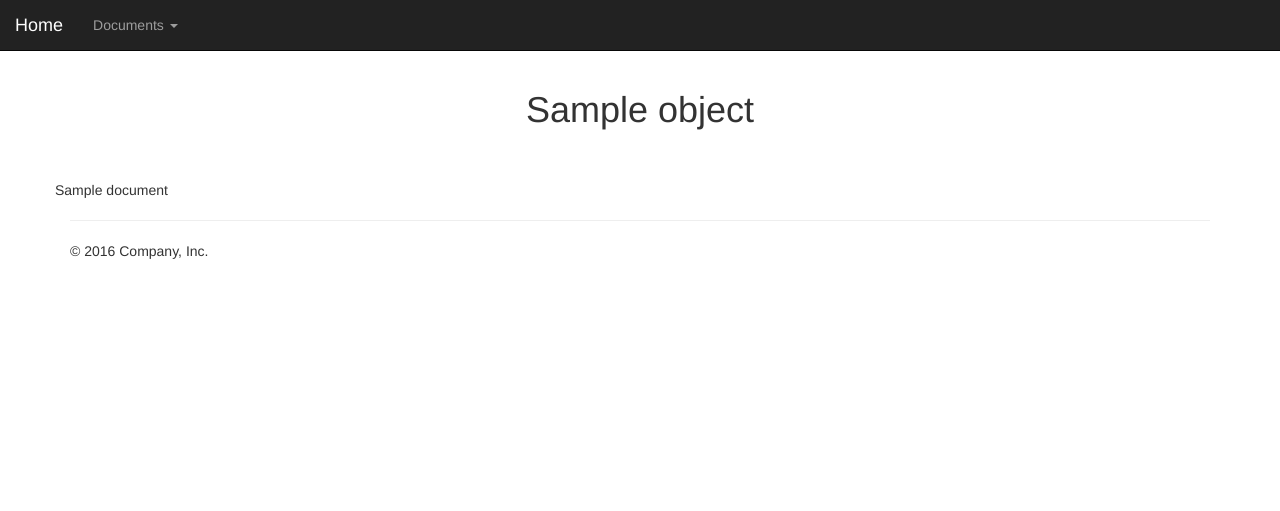
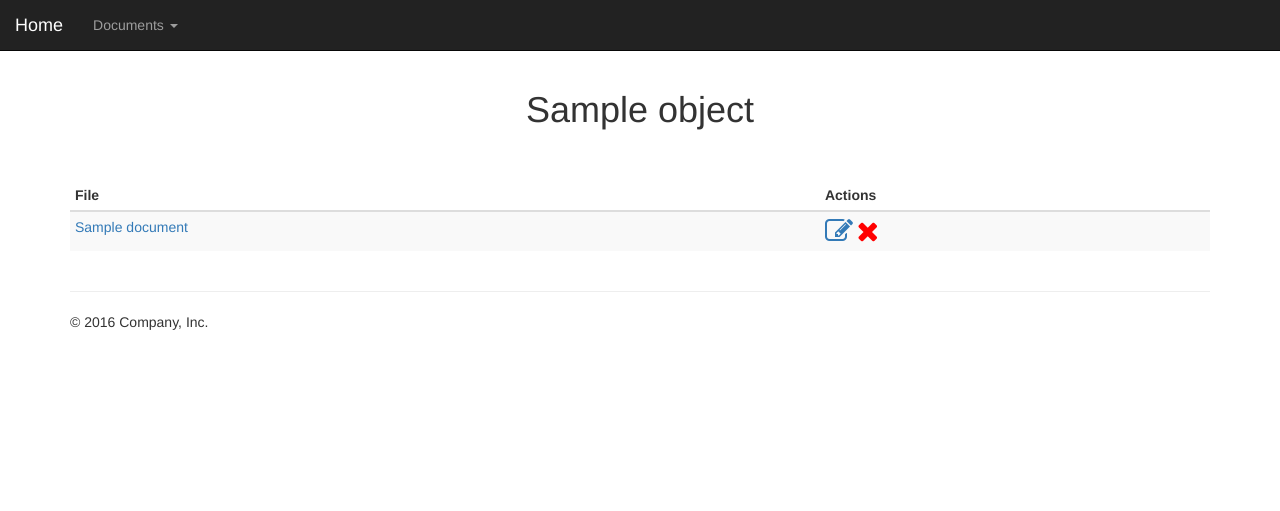
Before and after one commit to dimkoug/django-documents, a Django app: template documents/templates/documents/category_detail.html in a window 1280 px wide. Shown: the top 511 px of the page. Run offline with Django 3.2, Linux system fonts and the light colour scheme; the template is opened without the code that fills it: most values are stand-ins (such as "Sample title", 1, 10 or a date in 2020); some libraries are stand-ins or nearby versions.

Commit message:
Minor changes

```diff
--- a/documents/templates/documents/category_detail.html
+++ b/documents/templates/documents/category_detail.html
@@ -7,11 +7,29 @@
   <div class="row">
     <h1 class="heading">{{ object }}</h1>
   </div>
+  {% if object.documents.all %}
   <div class="row">
+    <div class="col-md-12">
+      <table class='table table-striped table-condensed'>
+        <thead>
+          <th>File</th>
+          <th>Actions</th>
+        </thead>
+        <tbody>
           {% for document in object.documents.all %}
-  {{ document }}
+          <tr>
+            <td><a data-pjax data-page-id='document-detail' href="{{document.document.url}}">{{document.name}}</a></td>
+            <td>
+              <a data-pjax data-page-id='document-update' href="{% url 'documents:document.update' document.pk %}"><i class="fa fa-pencil-square-o fa-2x" aria-hidden="true"></i></a>
+              <a data-pjax data-page-id='document-delete' href="{% url 'documents:document.delete' document.pk %}"><i class="fa fa-times fa-2x" style="color:red;" aria-hidden="true"></i></a>
+            </td>
+          </tr>
           {% endfor %}
+        </tbody>
+      </table>
     </div>
+  </div>
+  {% endif %}
 </div>
 
 {% endblock %}
--- a/documents/templates/documents/document_list.html
+++ b/documents/templates/documents/document_list.html
@@ -47,7 +47,7 @@
           {% for document in object_list %}
           <tr>
             <td>{{document.category}}</td>
-            <td><a data-pjax data-page-id='document-detail' href="{{document.get_absolute_url}}">{{document.name}}</a></td>
+            <td><a data-pjax data-page-id='document-detail' href="{{document.document.url}}">{{document.name}}</a></td>
             <td>
               <a data-pjax data-page-id='document-update' href="{% url 'documents:document.update' document.pk %}"><i class="fa fa-pencil-square-o fa-2x" aria-hidden="true"></i></a>
               <a data-pjax data-page-id='document-delete' href="{% url 'documents:document.delete' document.pk %}"><i class="fa fa-times fa-2x" style="color:red;" aria-hidden="true"></i></a>
```
Also changed, not shown: 1 other file. Lines whose indentation alone changed are shown as unchanged.
